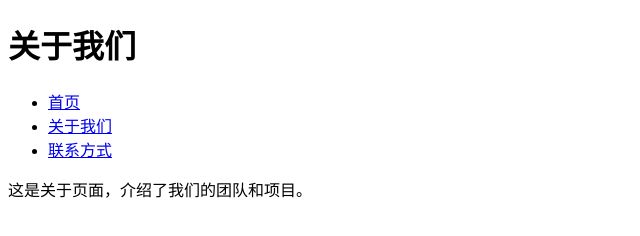
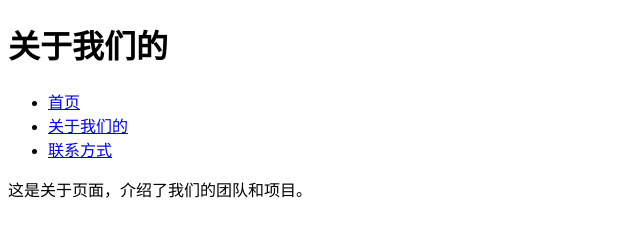
Before and after one commit to shelly024/testing, a plain HTML site: page about.html in a window 1280 px wide. Shown: the whole page, without its empty margins (0-640 px from the left). Drawn offline with Linux system fonts and the light colour scheme.

Commit message:
Update about.html

```diff
--- a/about.html
+++ b/about.html
@@ -2,14 +2,14 @@
 <html lang="zh">
 <head>
     <meta charset="UTF-8">
-    <title>关于我们</title>
+    <title>关于我们的</title>
 </head>
 <body>
-    <h1>关于我们</h1>
+    <h1>关于我们的</h1>
     <nav>
         <ul>
             <li><a href="index.html">首页</a></li>
-            <li><a href="about.html">关于我们</a></li>
+            <li><a href="about.html">关于我们的</a></li>
             <li><a href="contact.html">联系方式</a></li>
         </ul>
     </nav>
```
